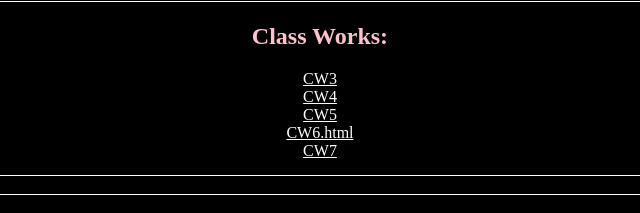
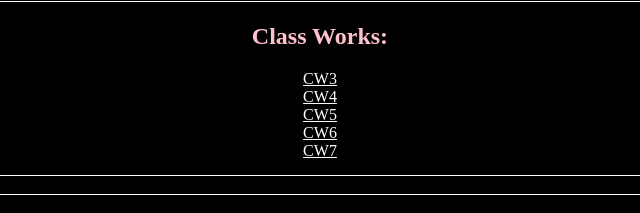
Before and after one commit to feyzanursaka/Odevler, a plain HTML site: page index.html in a window 1280 px wide. Shown: the part 186-399 px from the top of the page, 320-960 px from the left. Drawn offline with Linux system fonts and the light colour scheme.

Commit message:
Update index.html

```diff
--- a/index.html
+++ b/index.html
@@ -74,7 +74,7 @@ span.type3 {width: 1px;height: 3px;}
     <br>
     <a href="https://feyzanursaka.github.io/Odevler/CW5/CW5.html">CW5</a>
     <br>
-    <a href="https://feyzanursaka.github.io/Odevler/CW6/CW6.html">CW6.html</a>
+    <a href="https://feyzanursaka.github.io/Odevler/CW6/CW6.html">CW6</a>
     <br>
     <a href="https://feyzanursaka.github.io/Odevler/CW7/index.html">CW7</a>
     <br>
```
